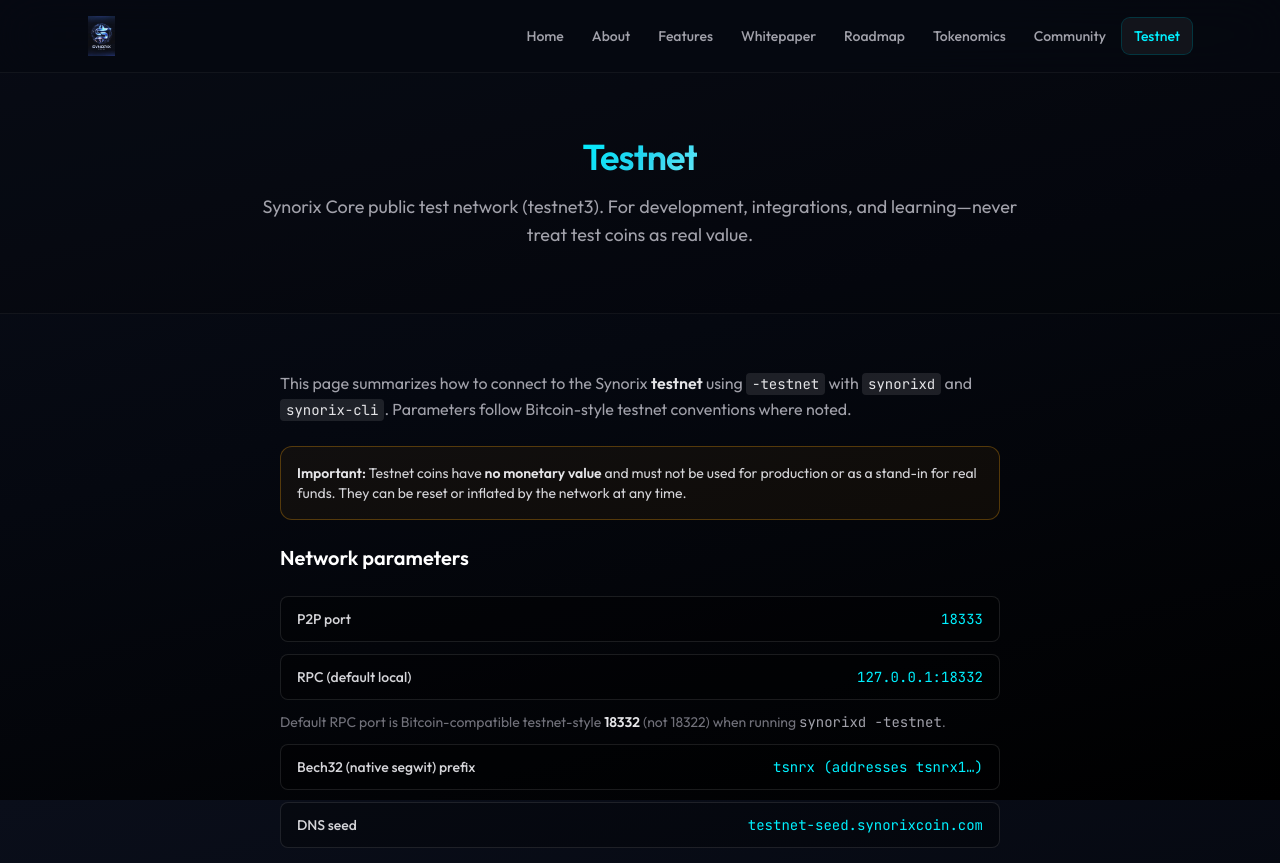
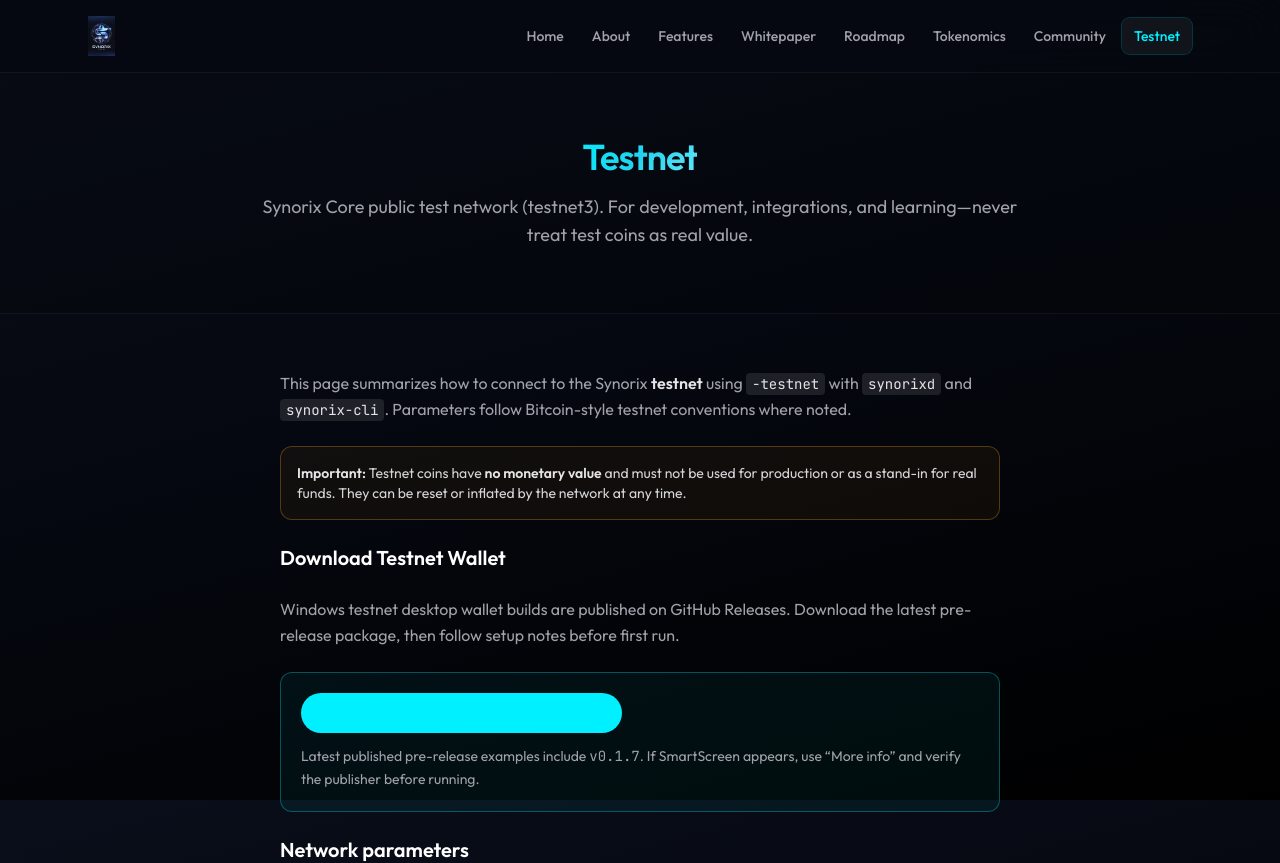
Before and after one commit to CansSigorta/SynorixCoin, a Next.js app: page /testnet in a window 1280 px wide. Shown: the top 863 px of the page. Built offline with nearby package versions, Linux system fonts and the light colour scheme.

Commit message:
Update testnet page wallet download to GitHub releases

```diff
--- a/app/testnet/page.tsx
+++ b/app/testnet/page.tsx
@@ -5,10 +5,12 @@
 import type { Metadata } from "next";
 import Link from "next/link";
 
+const TESTNET_RELEASES_URL = "https://github.com/Synorixz/synorix/releases";
+
 export const metadata: Metadata = {
   title: "Testnet",
   description:
-    "Synorix Core public testnet: ports, bech32 prefix, DNS seed, and how to run synorixd / synorix-cli with -testnet.",
+    "Synorix testnet wallet download, network ports, bech32 prefix, DNS seed, and how to run synorixd / synorix-cli with -testnet.",
   alternates: { canonical: "/testnet" },
 };
 
@@ -46,6 +48,26 @@
             <strong>Important:</strong> Testnet coins have <strong>no monetary value</strong> and must not be used
             for production or as a stand-in for real funds. They can be reset or inflated by the network at any
             time.
+          </div>
+
+          <h2>Download Testnet Wallet</h2>
+          <p>
+            Windows testnet desktop wallet builds are published on GitHub Releases. Download the latest
+            pre-release package, then follow setup notes before first run.
+          </p>
+          <div className="not-prose rounded-xl border border-synorix-cyan/30 bg-synorix-cyan/5 p-5">
+            <a
+              href={TESTNET_RELEASES_URL}
+              target="_blank"
+              rel="noreferrer"
+              className="inline-flex items-center rounded-full bg-synorix-cyan px-6 py-2.5 text-sm font-semibold text-synorix-navy transition hover:bg-cyan-300"
+            >
+              Download Testnet Wallet (GitHub Releases)
+            </a>
+            <p className="mt-3 text-sm leading-relaxed text-zinc-400">
+              Latest published pre-release examples include <code className="font-mono">v0.1.7</code>.
+              If SmartScreen appears, use “More info” and verify the publisher before running.
+            </p>
           </div>
 
           <h2>Network parameters</h2>
```
